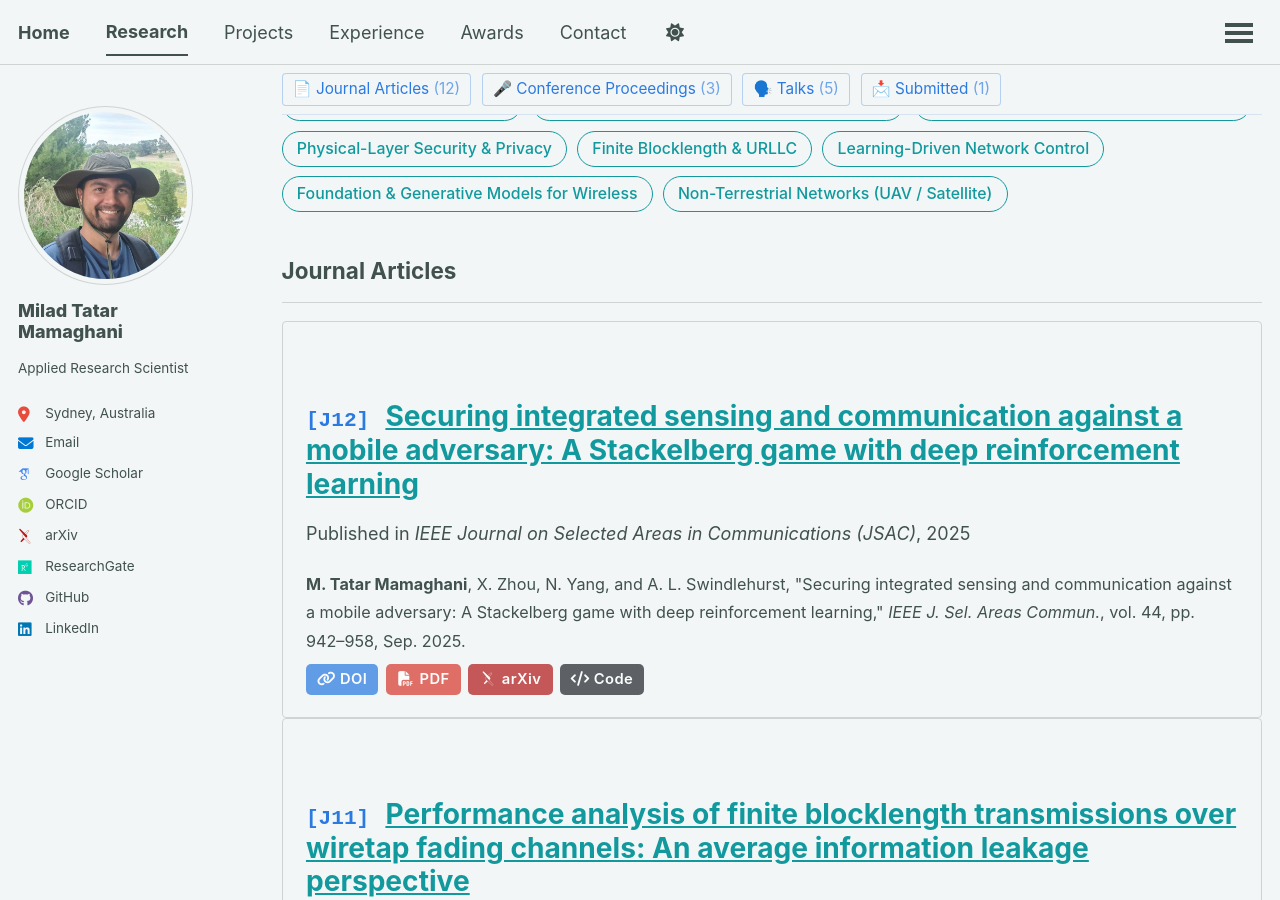
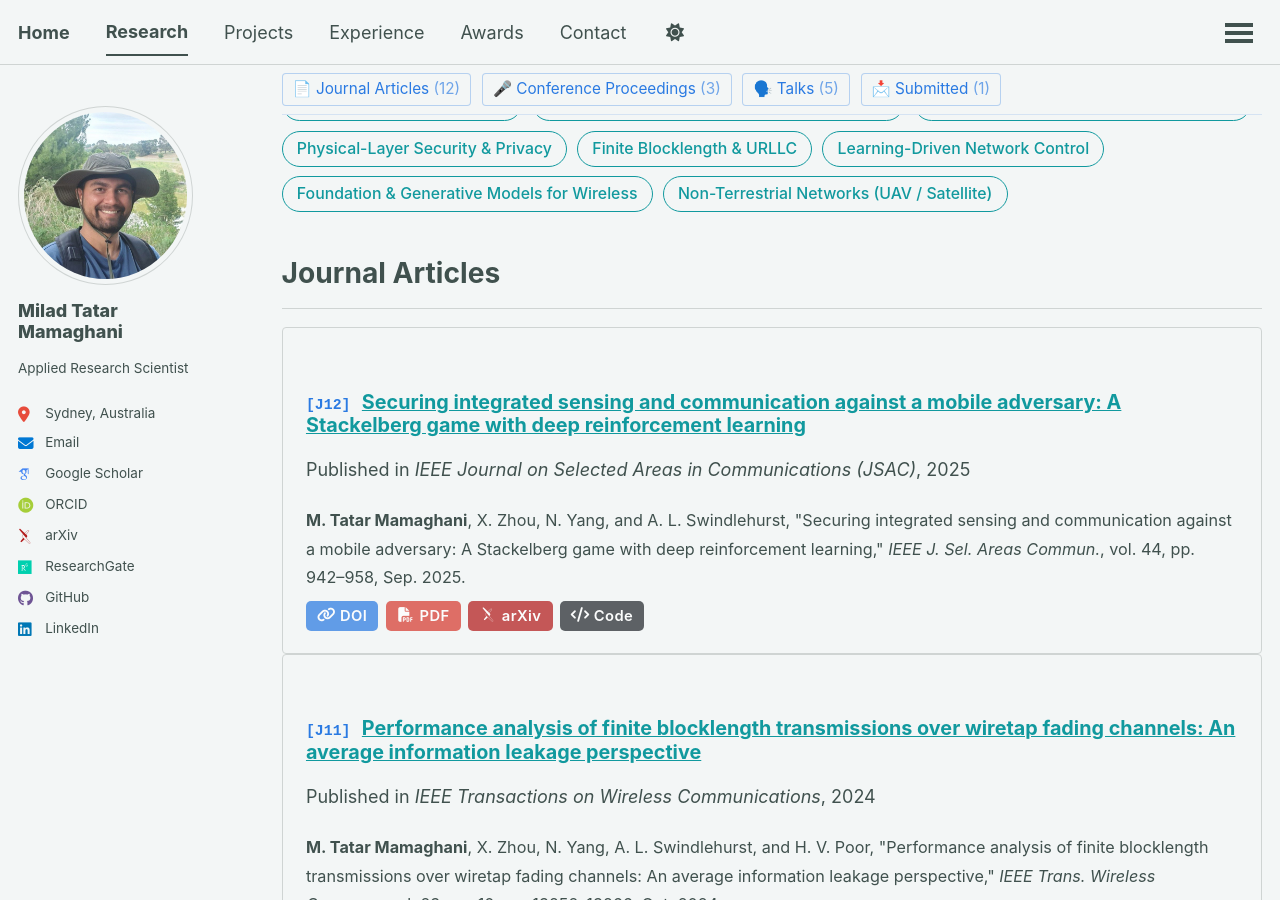
Before and after one commit to miladtm94/miladtm94.github.io, a Jekyll site: the page built from _pages/research.html, in a window 1280 px wide and 900 px high, scrolled down 754 px. Built offline with Jekyll 4.4.1, drawn with Linux system fonts in a browser that asks for light colours; some web fonts are replaced; a script that is not in the unit is left out.

Commit message:
minor updates

```diff
--- a/_includes/archive-single-talk.html
+++ b/_includes/archive-single-talk.html
@@ -9,7 +9,7 @@
 <div class="{{ include.type | default: "list" }}__item">
   <article class="archive__item" itemscope itemtype="http://schema.org/CreativeWork">
 
-    <h2 class="archive__item-title" itemprop="headline">
+    <h2 class="archive__item-title" itemprop="headline" style="font-size:1.1em;">
       {% assign display_label = include.label | default: post.label %}
       {% if display_label %}<span style="font-size:0.75em; font-weight:700; color:#2a7ae2; font-family:monospace; margin-right:0.45em;">{{ display_label }}</span>{% endif %}
       <a href="{{ base_path }}{{ post.url }}" rel="permalink">{{ title }}</a>
--- a/_includes/archive-single.html
+++ b/_includes/archive-single.html
@@ -26,7 +26,7 @@
       </div>
     {% endif %}
 
-    <h2 class="archive__item-title" itemprop="headline">
+    <h2 class="archive__item-title" itemprop="headline" style="font-size:1.1em;">
       {% assign display_label = include.label | default: post.label %}
       {% if display_label %}<span style="font-size:0.75em; font-weight:700; color:#2a7ae2; font-family:monospace; margin-right:0.45em;">{{ display_label }}</span>{% endif %}
       {% if post.collection == 'publications' and post.doiurl %}
--- a/_pages/research.html
+++ b/_pages/research.html
@@ -71,7 +71,7 @@ redirect_from:
     {% assign cat_count = cat_pubs | size %}
 
     {% if cat_count > 0 %}
-      <h2 id="{{ sec_anchor }}" style="scroll-margin-top:3.5em;">{{ category[1].title }}</h2><hr />
+      <h1 id="{{ sec_anchor }}" style="scroll-margin-top:3.5em;">{{ category[1].title }}</h1><hr />
       {% for post in cat_pubs reversed %}
         {% if label_prefix != "" %}
           {% assign label_num = cat_count | minus: forloop.index0 %}
@@ -87,7 +87,7 @@ redirect_from:
 
 <!-- ── TALKS & PRESENTATIONS ───────────────────────────────────── -->
 {% if talks_count > 0 %}
-  <h3 id="talks" style="scroll-margin-top:3.5em;">Talks &amp; Presentations</h3><hr />
+  <h1 id="talks" style="scroll-margin-top:3.5em;">Talks &amp; Presentations</h1><hr />
   {% for post in talks_all reversed %}
     {% assign label_num = talks_count | minus: forloop.index0 %}
     {% assign talk_label = "[T" | append: label_num | append: "]" %}
```
